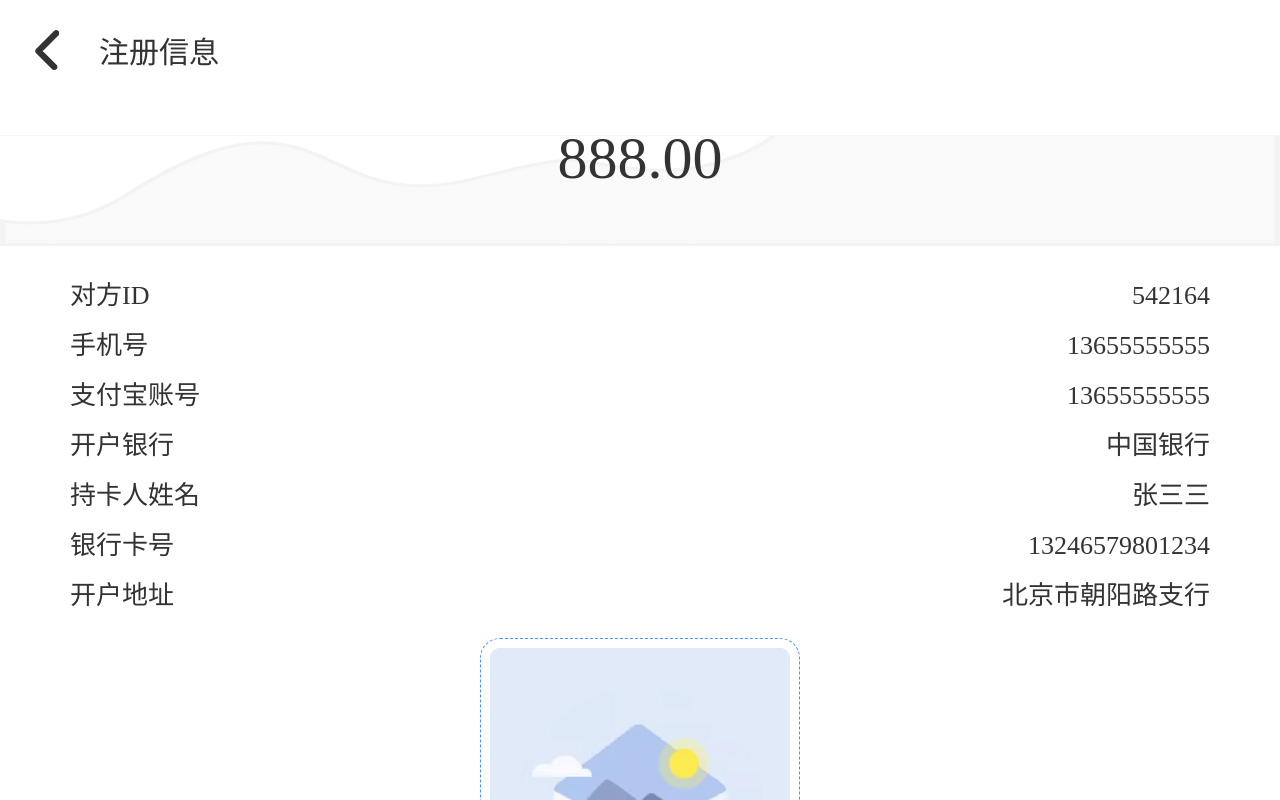
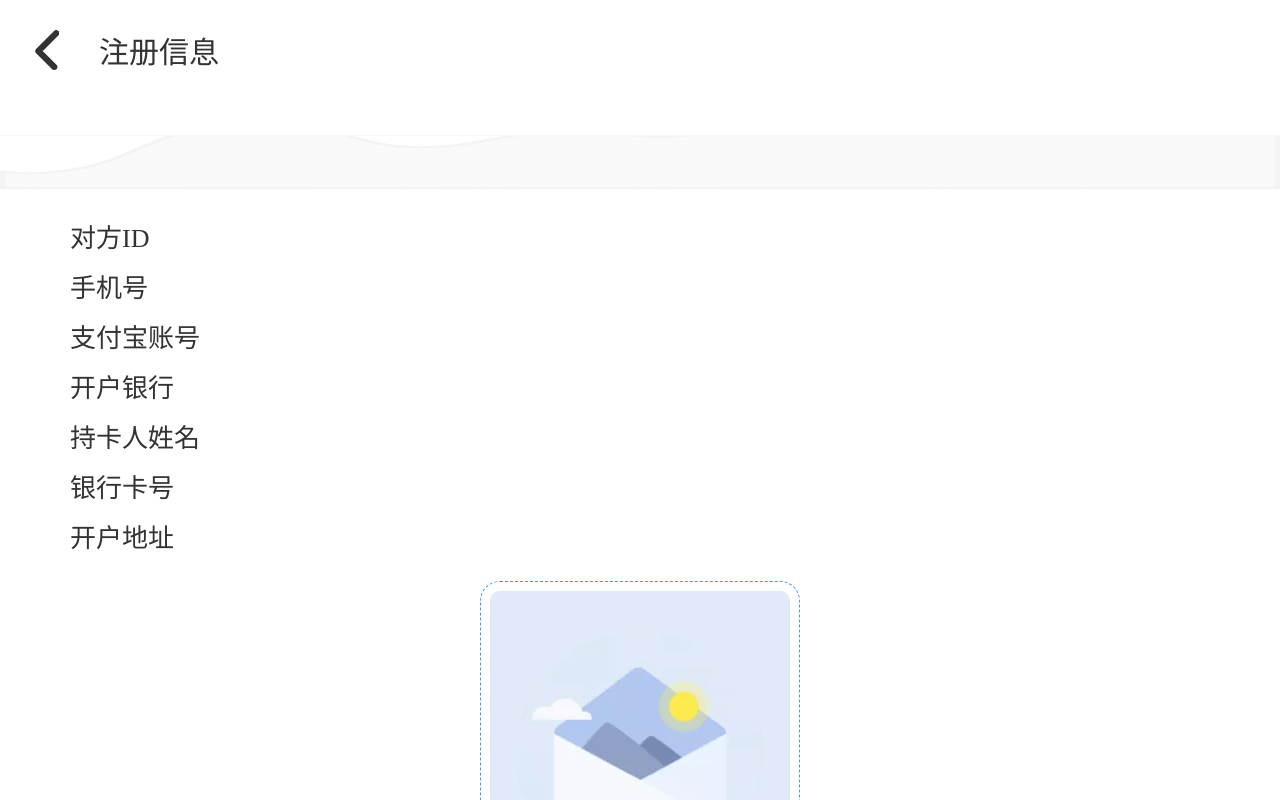
Before and after one commit to Belphegor95/mine_app, a Vue app: page /deal/particulars in a window 1280 px wide. Shown: the top 800 px of the page. Built offline with nearby package versions, Linux system fonts and the light colour scheme.

Commit message:
修改上传

```diff
--- a/src/main.js
+++ b/src/main.js
@@ -24,7 +24,7 @@ axios.interceptors.request.use(function (config) {
   //   // var token = cryptoJs.MD5(`${window.localStorage.password}:${config.url}`).toString();
   //   // config.headers.authtoken = `${window.localStorage.account}:${window.localStorage.password}:${token}`
   // }
-  if (config.method === "post") {
+  if (config.method === "post" && (config.url + '').indexOf('index/every/upload') != 1) {
     config.data = qs.stringify(config.data);
   }
   return config;
--- a/src/views/deal/Particulars.vue
+++ b/src/views/deal/Particulars.vue
@@ -4,37 +4,37 @@
     <breadcrumb></breadcrumb>
     <div class="jine_box">
       <p>支付金额</p>
-      <p>888.00</p>
+      <p>{{ buydata.price }}</p>
     </div>
     <!-- <div class="xinxi_box"> -->
     <ul>
       <li>
         <span>对方ID</span>
-        <span>542164</span>
+        <span>{{ buydata.id }}</span>
       </li>
       <li>
         <span>手机号</span>
-        <span>13655555555</span>
+        <span>{{ buydata.us_tel }}</span>
       </li>
       <li>
         <span>支付宝账号</span>
-        <span>13655555555</span>
+        <span>{{ buydata.ali_account }}</span>
       </li>
       <li>
         <span>开户银行</span>
-        <span>中国银行</span>
+        <span>{{ buydata.us_bank }}</span>
       </li>
       <li>
         <span>持卡人姓名</span>
-        <span>张三三</span>
+        <span>{{ buydata.us_bank_person }}</span>
       </li>
       <li>
         <span>银行卡号</span>
-        <span>13246579801234</span>
+        <span>{{ buydata.bank_account }}</span>
       </li>
       <li>
         <span>开户地址</span>
-        <span>北京市朝阳路支行</span>
+        <span>{{ buydata.bank_place }}</span>
       </li>
     </ul>
     <div class="up_box">
@@ -61,8 +61,12 @@ export default {
   },
   data() {
     return {
-      fileList: []
+      fileList: [],
+      buydata: this.$route.query
     };
+  },
+  mounted() {
+    // console.info(this.buydata)
   },
   methods: {
     upvoucher: function() {
--- a/src/views/deal/TradingFloor.vue
+++ b/src/views/deal/TradingFloor.vue
@@ -29,12 +29,12 @@
         <li v-for="(item,index) in tradelist" :key="index">
           <span>{{ item.num }}</span>
           <span>{{ item.price }}</span>
-          <span class="yellow" @click="openModal(false)">购买</span>
+          <span class="yellow" @click="openModal(false,item)">购买</span>
         </li>
       </ul>
     </div>
     <div class="maichu_box">
-      <van-button @click="openModal(true)" class="maichubtn" type="info">卖出</van-button>
+      <van-button @click="openModal(true,item)" class="maichubtn" type="info">卖出</van-button>
     </div>
     <van-popup class="modal_box" round v-model="modal">
       <div class="mima_box">
@@ -83,6 +83,7 @@ export default {
       mydata: {},
       num: "",
       us_safe_pwd: "",
+      t_id: 0,
       real: {
         fee: 0,
         price: 0,
@@ -94,7 +95,9 @@ export default {
     this.gettrade();
   },
   methods: {
-    openModal: function(is) {
+    openModal: function(is,item) {
+      // console.info(item)
+      this.t_id = item.id
       if (is) {
         this.modal = true;
       } else {
@@ -184,6 +187,7 @@ export default {
         forbidClick: true
       });
       this.token_post(this.$api.trade_buy, {
+        t_id: this.t_id,
         us_safe_pwd: this.us_safe_pwd
       }).then(data => {
         if (data.code === 200) {
@@ -192,7 +196,10 @@ export default {
             message: data.msg,
             onClose: () => {
               this.$store.commit("show_typeid", 202);
-              this.$router.push("/deal/particulars");
+              this.$router.push({
+                path: "/deal/particulars",
+                query: data.data
+              });
             }
           });
         } else {
--- a/src/views/personal/UpAdvertising.vue
+++ b/src/views/personal/UpAdvertising.vue
@@ -40,7 +40,7 @@
       <div>
         <span>封面图片</span>
         <span>建议比例统一为1:1</span>
-        <van-uploader style="float: right;" :after-read="upload" />
+        <van-uploader style="float: right;" accept="image/*" :after-read="uploadImg" />
         <!-- <van-uploader style="float: right;">
           <img src="../../assets/img/personal/upimg.png" alt />
         </van-uploader>-->
@@ -48,7 +48,7 @@
       <div>
         <span>上传视频</span>
         <span>MP4格式，大小不得超过10M</span>
-        <van-uploader style="float: right;" :after-read="upload" />
+        <van-uploader style="float: right;" accept="video/*" :after-read="uploadVideo" />
         <!-- <van-uploader style="float: right;">
           <img src="../../assets/img/personal/upimg.png" alt />
         </van-uploader>-->
@@ -90,21 +90,48 @@ export default {
     };
   },
   methods: {
-    upload: function(file) {
+    // upload: function(file) {
+    //   // 上传
+    //   const formData = new FormData();
+    //   formData.append("file", file.file);
+    //   console.info(file);
+    //   this.axios
+    //     .post(
+    //       this.$api.every_upload,
+    //       formData,
+    //       {
+    //         headers: {
+    //           "Content-Type": "multipart/form-data;"
+    //         }
+    //       }
+    //     )
+    //     .then(data => {
+    //       if (data.code === 200) {
+    //         console.log(data);
+    //       }
+    //     })
+    //     .catch(() => {});
+    // },
+    uploadImg: function(file) {
       // 上传
+      this.ad_head_pic = file.content;
+    },
+    uploadVideo: function(file) {
+      // 上传
+      if (file.file.type.indexOf("mp4") == -1) {
+        return this.$toast.fail("只支持上传mp4格式");
+      }
+      if (file.file.size > 10000000) {
+        return this.$toast.fail("请上传10M以内视频");
+      }
       const formData = new FormData();
       formData.append("file", file.file);
-      console.info(file);
       this.axios
-        .post(
-          this.$api.every_upload,
-          formData,
-          {
-            headers: {
-              "Content-Type": "multipart/form-data;"
-            }
+        .post(this.$api.every_upload, formData, {
+          headers: {
+            "Content-Type": "multipart/form-data;"
           }
-        )
+        })
         .then(data => {
           if (data.code === 200) {
             console.log(data);
```
